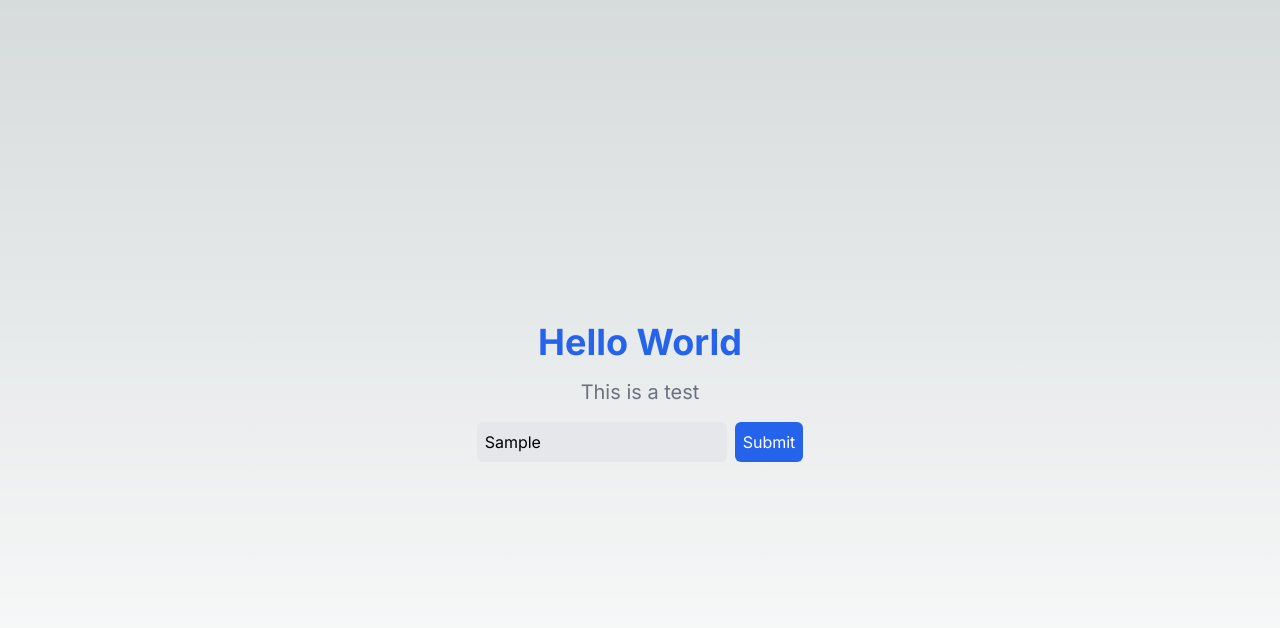
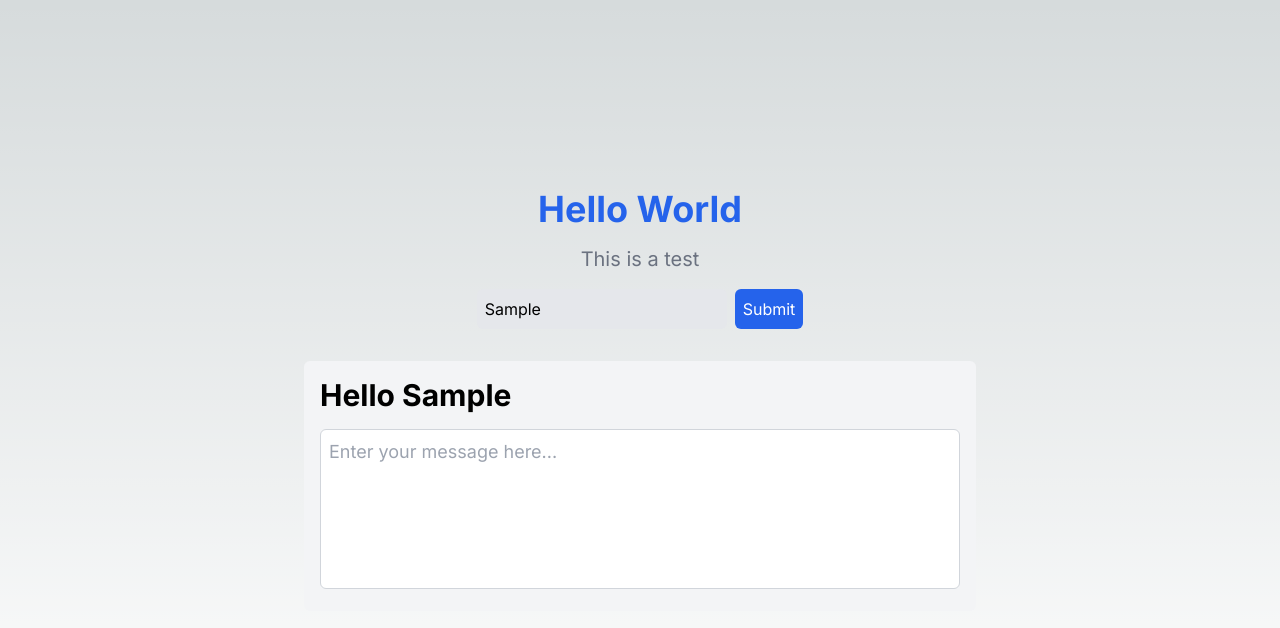
Before and after one commit to ionescu77/encode-bootcamp-lesson-05, a Next.js app: page / in a window 1280 px wide. Both pictures are taken after typing "Sample" into the empty fields and a click on the button "Submit". Shown: the top 628 px of the page. Built offline with nearby package versions, Linux system fonts and the light colour scheme.

Commit message:
Lesson5 Exercise2 Step11-12 Add React and create dynamic content

```diff
--- a/app/page.tsx
+++ b/app/page.tsx
@@ -1,4 +1,14 @@
+"use client";
+import { useState } from "react";
+
 export default function Home() {
+  const [name, setName] = useState("");
+  const [showGreeting, setShowGreeting] = useState(false);
+
+  const handleSubmit = () => {
+    setShowGreeting(true);
+  };
+
   return (
     <>
       <div className="flex flex-col items-center justify-center min-h-screen">
@@ -10,12 +20,26 @@ export default function Home() {
           <input
             type="text"
             placeholder="Enter your name"
-            className="bg-gray-200 p-2 rounded-md mr-2"
+            className="bg-gray-200 p-2 rounded-md mr-2 text-black"
+            value={name}
+            onChange={(e) => setName(e.target.value)}
           />
-          <button className="bg-blue-600 text-white p-2 rounded-md">
+          <button
+            className="bg-blue-600 text-white p-2 rounded-md"
+            onClick={handleSubmit}
+          >
             Submit
           </button>
         </div>
+        {showGreeting && (
+          <div className="mt-4 p-4 bg-gray-100 rounded-md w-full max-w-2xl">
+            <p className="text-3xl font-bold text-black">Hello {name}</p>
+            <textarea
+              className="w-full h-40 mt-4 p-2 text-lg text-black bg-white border border-gray-300 rounded-md resize-none"
+              placeholder="Enter your message here..."
+            ></textarea>
+          </div>
+        )}
       </div>
     </>
   );
```
